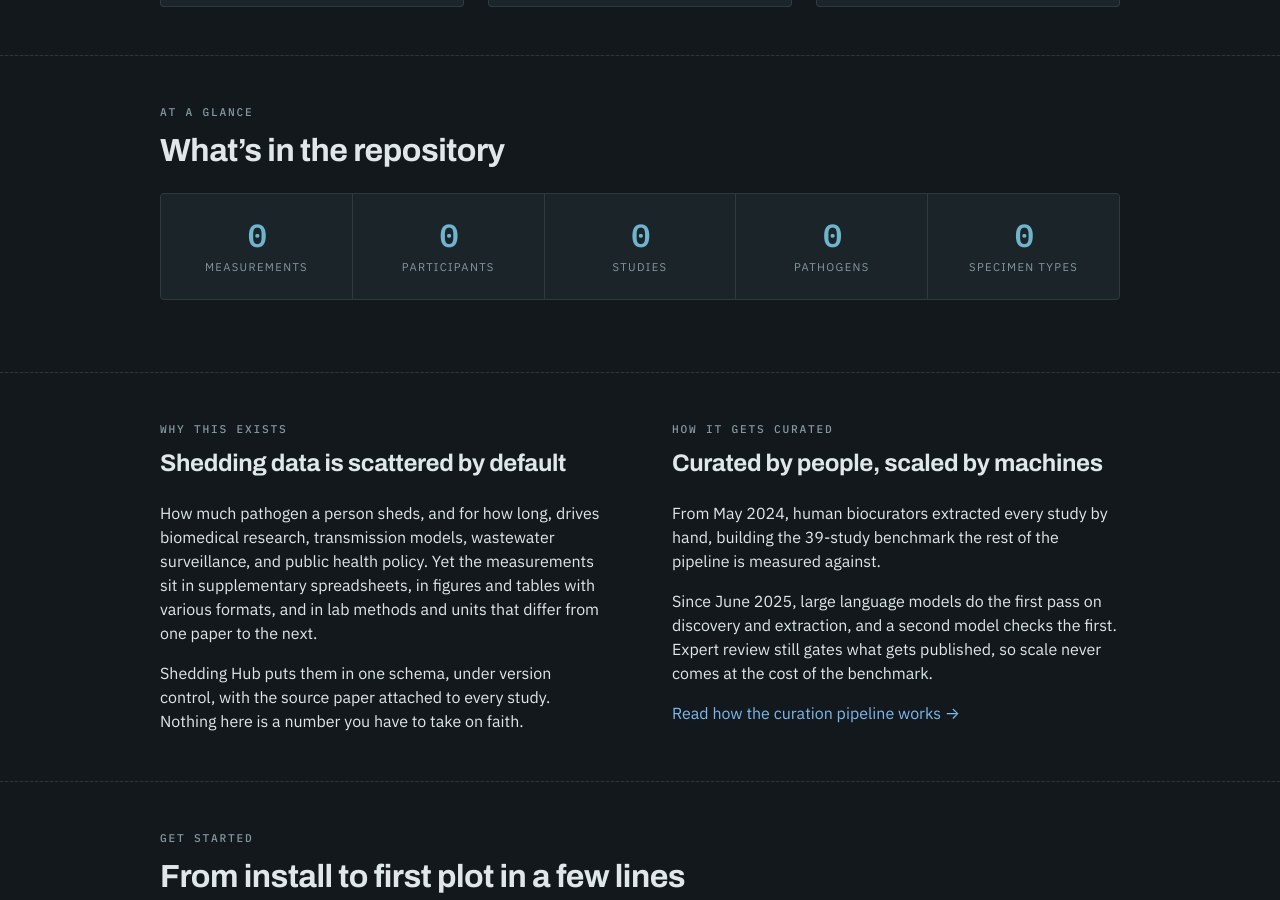
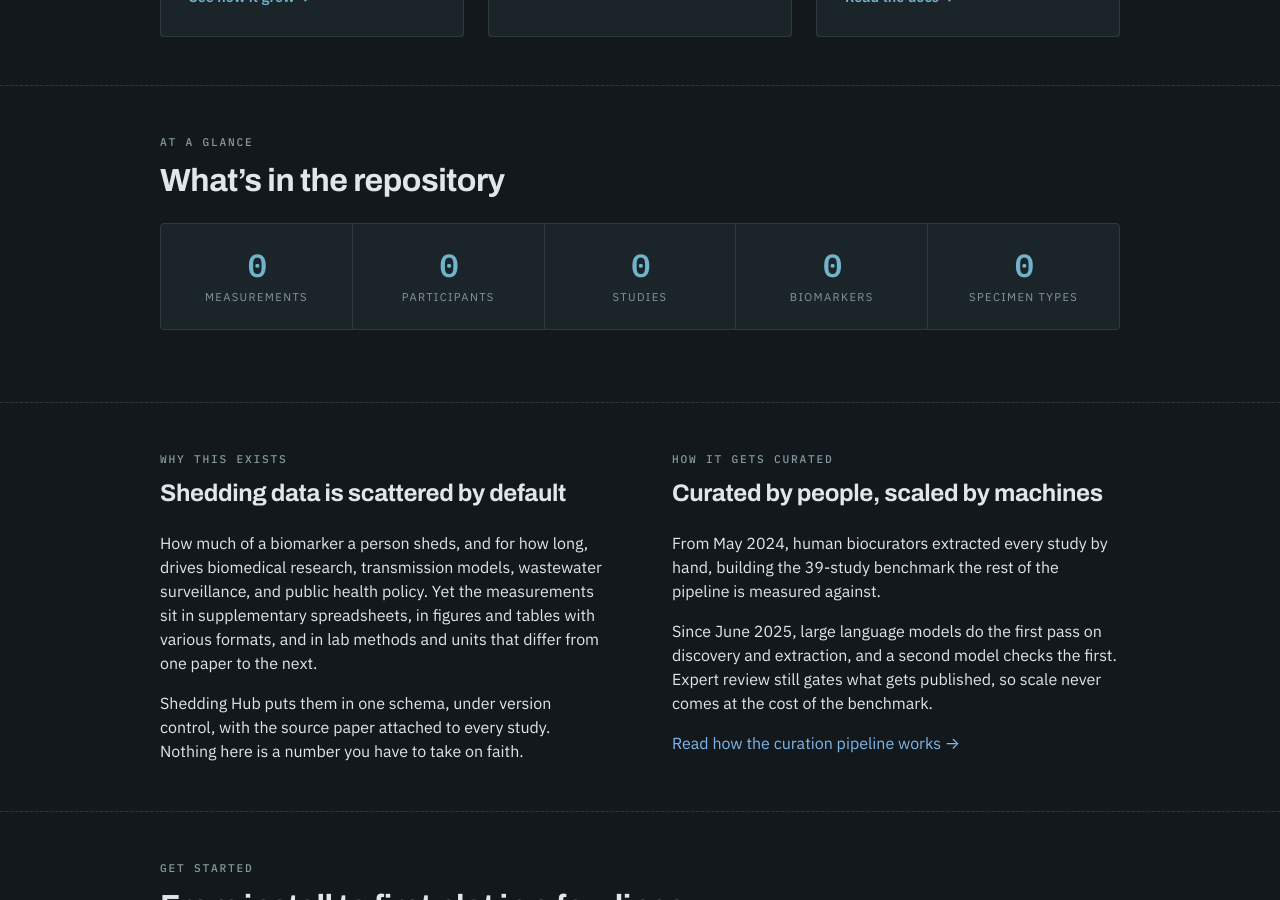
Before and after one commit to shedding-hub/shedding-hub.github.io, a Jekyll site: the page built from index.md, in a window 1280 px wide and 900 px high, scrolled down 1189 px. Built offline with Jekyll 4.4.1, drawn with Linux system fonts in a browser that asks for light colours; nearby versions of some CDN libraries; some of the changed text lies outside the part shown.

Commit message:
Call them biomarkers, which is what the site counts
The homepage stat read "Pathogens" over a value computed as
num_biomarkers -- the count of distinct biomarker labels across the
datasets. The site was already counting biomarkers and calling them
pathogens.

That count does not hold. Of the 27 labels in use, PMMoV, crAssphage
and mtDNA are fecal or human markers rather than pathogens, orthopox
names a pan-orthopox assay rather than a species, PCV-1 is a porcine
vaccine contaminant, and rotavirus vaccine is a strain of a pathogen
already counted separately.

Naming them biomarkers makes the headline honest without holding
anything back, and matches the schema, where the field has always been
`biomarker`. The same word now runs through the dataset filters, the
fits page and the contributor email.

Left alone: the pathogen-tag and pathogen-<slug> class names, which no
reader sees and which carry the per-biomarker colours.

Co-Authored-By: Claude Opus 5 <noreply@anthropic.com>
Claude-Session: https://claude.ai/code/session_01B6NxCZWQLc5NAbxAineEdC

```diff
--- a/fits.html
+++ b/fits.html
@@ -98,7 +98,7 @@ title: Fitted Curves - Shedding Hub
       <ul>
         <li>
           <strong>Analyte</strong> is what makes a row unique, and it is the identifier the
-          package uses. A study can measure the same pathogen in the same specimen several
+          package uses. A study can measure the same biomarker in the same specimen several
           ways &mdash; a different vaccine dose, gene target, assay, or patient subgroup &mdash;
           and those differ only in this column.
         </li>
@@ -173,7 +173,7 @@ title: Fitted Curves - Shedding Hub
       A headline figure with a part-to-whole bar rather than five equal boxes: the
       model counts are shares of one total, and equal boxes hide that relationship.
       One hue in three ordered steps, not three categorical hues, so the models
-      never read as pathogen colours from the tags elsewhere on the page.
+      never read as biomarker colours from the tags elsewhere on the page.
     {%- endcomment -%}
     {% assign pct_exp = total_exponential | times: 100.0 | divided_by: total_fits %}
     {% assign pct_gam = total_gamma | times: 100.0 | divided_by: total_fits %}
--- a/index.md
+++ b/index.md
@@ -72,7 +72,7 @@ title: Shedding Hub
         <span class="is-sr-only">Shedding Hub</span>
       </h1>
       <p class="subtitle is-size-4 hero-lede">
-        Every published measurement of how much pathogen a person sheds, and when &mdash;
+        Every published measurement of how much of a biomarker a person sheds, and when &mdash;
         standardized, versioned, and ready to model.
       </p>
       <div class="hero-actions">
@@ -174,7 +174,7 @@ title: Shedding Hub
       </div>
       <div class="stat">
         <p class="stat-value is-data">{{ num_biomarkers }}</p>
-        <p class="stat-label">Pathogens</p>
+        <p class="stat-label">Biomarkers</p>
       </div>
       <div class="stat">
         <p class="stat-value is-data">{{ num_specimens }}</p>
@@ -183,7 +183,7 @@ title: Shedding Hub
     </div>
     <div class="biomarker-tags">
       {%- comment -%}
-        Carries the pathogen through as a query parameter so the datasets page opens
+        Carries the biomarker through as a query parameter so the datasets page opens
         already filtered to it, rather than dropping the reader into all 84 studies.
       {%- endcomment -%}
       {% for biomarker in biomarkers %}<a class="tag pathogen-tag pathogen-{{ biomarker | slugify }}" href="/datasets.html?biomarker={{ biomarker | uri_escape }}" title="Show {{ biomarker }} datasets">{{ biomarker }}</a>{% endfor %}
@@ -202,7 +202,7 @@ title: Shedding Hub
         <h2 class="title is-4">Shedding data is scattered by default</h2>
         <div class="content">
           <p>
-            How much pathogen a person sheds, and for how long, drives biomedical research,
+            How much of a biomarker a person sheds, and for how long, drives biomedical research,
             transmission models, wastewater surveillance, and public health policy. Yet the
             measurements sit in supplementary spreadsheets, in figures and tables with various
             formats, and in lab methods and units that differ from one paper to the next.
@@ -340,7 +340,7 @@ title: Shedding Hub
       </p>
     </div>
     <div class="buttons">
-      <a href="mailto:sheddinghub@emory.edu?subject=Contributing%20a%20dataset&body=What%20the%20data%20measures%20%28pathogen%2C%20specimen%29%3A%0AStudy%20or%20cohort%20it%20comes%20from%3A%0APublished%3F%20DOI%20or%20PMID%2C%20or%20say%20unpublished%3A%0ARoughly%20how%20many%20participants%20and%20measurements%3A%0AWhat%20form%20it%20is%20in%20%28spreadsheet%2C%20database%20export%2C%20figures%20only%29%3A%0AAnything%20unusual%20about%20how%20it%20was%20collected%20or%20reported%3A%0A%0AYour%20name%20and%20institution%3A%0A" class="button is-primary is-medium">
+      <a href="mailto:sheddinghub@emory.edu?subject=Contributing%20a%20dataset&body=What%20the%20data%20measures%20%28biomarker%2C%20specimen%29%3A%0AStudy%20or%20cohort%20it%20comes%20from%3A%0APublished%3F%20DOI%20or%20PMID%2C%20or%20say%20unpublished%3A%0ARoughly%20how%20many%20participants%20and%20measurements%3A%0AWhat%20form%20it%20is%20in%20%28spreadsheet%2C%20database%20export%2C%20figures%20only%29%3A%0AAnything%20unusual%20about%20how%20it%20was%20collected%20or%20reported%3A%0A%0AYour%20name%20and%20institution%3A%0A" class="button is-primary is-medium">
         <span class="icon"><i class="fa-solid fa-envelope"></i></span>
         <span>Contribute a dataset</span>
       </a>
```
Also changed, not shown: datasets.md (+2 -2 lines).
